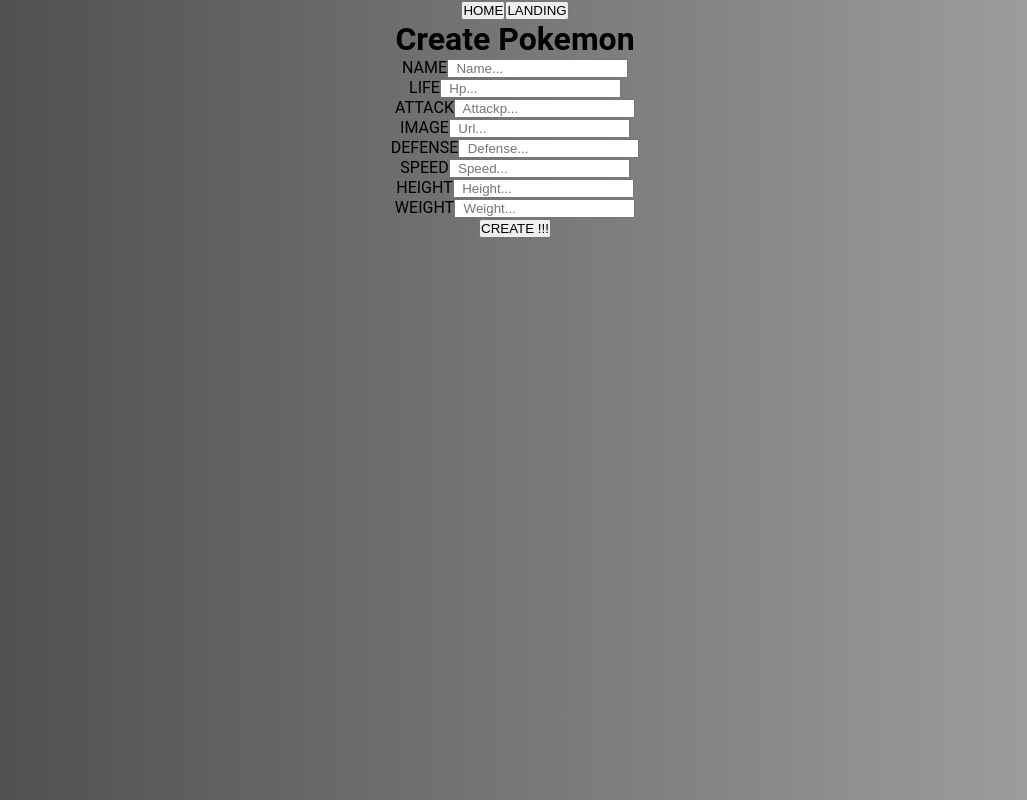
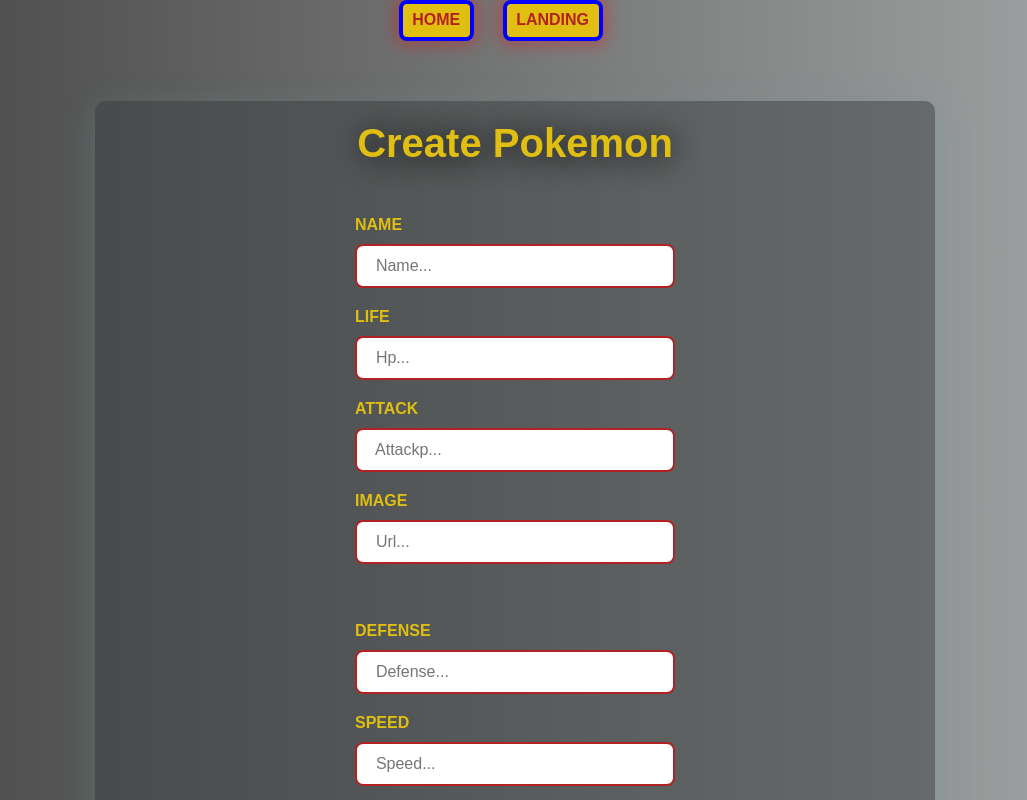
Before and after one commit to hrking31/Pokemon-Hrking31-, a React (Create React App) app in the folder client/: page /create in a window 1280 px wide. Shown: the top 800 px of the page, without its empty margins (125-1152 px from the left). Built offline with nearby package versions, Linux system fonts and the light colour scheme.

Commit message:
trabajando en css

```diff
--- a/client/src/Views/Detail/Detail.jsx
+++ b/client/src/Views/Detail/Detail.jsx
@@ -1,3 +1,4 @@
+import style from "./Detail.module.css";
 import { useEffect } from "react";
 import { useDispatch, useSelector } from "react-redux";
 import { useParams } from "react-router-dom";
@@ -15,6 +16,7 @@
 
   return (
     <div>
+      <div>
         <Link to="/">
           <button>Landing</button>
         </Link>
@@ -24,12 +26,16 @@
         <Link to="/create">
           <button>Form</button>
         </Link>
-      <div>
+      </div>
+
+      <div className={style.containerDetail}>
+        <div className={style.name}>
+          <h1>{pokemon.name}</h1>
+        </div>
+        <div className={style.containerInfo}>
+          <div className={style.infoCharacter}>
             <h3>{pokemon.id}</h3>
             <h4>ID</h4>
-        <h3>{pokemon.name}</h3>
-        <h4>NAME</h4>
-        <img src={pokemon.image} alt="img not found" />
             <h3>{pokemon.hp}</h3>
             <h4>VIDA</h4>
             <h3>{pokemon.attack}</h3>
@@ -45,6 +51,11 @@
             <h3>{pokemon.types?.join(", ")}</h3>
             <h4>TYPES</h4>
           </div>
+          <div className={style.imgCharacter}>
+            <img src={pokemon.image} alt="img not found" />
+          </div>
+        </div>
+      </div>
     </div>
   );
 }
--- a/client/src/Views/Detail/Detail.module.css
+++ b/client/src/Views/Detail/Detail.module.css
@@ -0,0 +1,94 @@
+.containerDetail {
+  display: flex;
+  flex-direction: column;
+  /* justify-content: center; */
+  align-items: center;
+  height: 80vh;
+  padding-top: 40px;
+  padding-bottom: 180px;
+}
+
+.name {
+  background: rgba(59, 65, 64, 0.5);
+  box-shadow: 0 8px 32px 0 rgba(180, 237, 227, 0.3);
+  backdrop-filter: blur(5px);
+  -webkit-backdrop-filter: blur(5px);
+  border-radius: 10px;
+  border: 1px solid rgb(93, 159, 146);
+  padding: 14px 24px;
+  color: white;
+  margin-bottom: 30px;
+  text-align: center;
+  width: 550px;
+  text-transform: uppercase;
+  font-size: 20px;
+}
+
+.containerInfo {
+  display: flex;
+  /* justify-content: space-evenly; */
+  background: rgba(59, 65, 64, 0.5);
+  box-shadow: 0 8px 32px 0 rgba(180, 237, 227, 0.5);
+  backdrop-filter: blur(5px);
+  -webkit-backdrop-filter: blur(5px);
+  border-radius: 10px;
+  border: 1px solid rgb(93, 159, 146);
+  padding: 25px;
+  color: white;
+  margin-bottom: 30px;
+}
+
+.infoCharacter {
+  color: white;
+  margin-right: 10px;
+  position: relative;
+  display: flex;
+  flex-direction: column;
+  justify-content: space-between;
+  width: 300px;
+}
+
+.infoCharacter h4 {
+  margin-bottom: 12px;
+  color: rgb(76, 241, 208);
+}
+
+/* .imgCharacter {
+  display: flex;
+  flex-direction: column;
+  justify-content: center;
+  align-items: center;
+} */
+.imgCharacter img {
+  width: 100%;
+  /* border-radius: 10px;
+  box-shadow: 0 8px 32px 0 rgba(195, 198, 197, 0.7); */
+}
+
+/* .status {
+  color: rgb(46, 193, 63);
+  margin-bottom: 10px;
+  text-transform: uppercase;
+} */
+
+/* @media (max-width: 768px) {
+  .containerDetail {
+    margin-top: 30px;
+    display: flex;
+    flex-direction: column;
+    align-items: center;
+  }
+  .containerInfo {
+    display: flex;
+    flex-direction: column;
+  }
+  .imgCharacter img {
+    width: 80%;
+    margin-top: 25px;
+    border-radius: 8px;
+  }
+  .name {
+    width: 80%;
+    font-size: 16px;
+  }
+} */
--- a/client/src/Views/Form/Form.jsx
+++ b/client/src/Views/Form/Form.jsx
@@ -1,3 +1,4 @@
+import style from "../Form/Form.module.css";
 import { useState } from "react";
 import { Link } from "react-router-dom";
 import { useDispatch, useSelector } from "react-redux";
@@ -32,9 +33,10 @@
   });
 
   //------>>>//--REGEX--//<<<------//
-  const noEmpty = /\S+/;
+  const noEmpty = /\S+/; //------>>>//--Espacios en Blanco--//<<<------//
   const validateName = /^.{5,200}$/; //------>>>//--Rango de 5 a 200--//<<<------//
-  const validateNum = /^(?:\d{1,3}(?:\.\d{0,1})?|0\.\d{1})$/;
+  const validateNum = /^(?:\d{1,3}(?:\.\d{0,1})?|0\.\d{1})$/; //------>>>//--Numeros de tres cifras o decimal de una decima--//<<<------//
+  const validateUrl = /(https?:\/\/.*\.(?:png|jpg))/i; //------>>>//--Inicie https y termine . png o jpg--//<<<------//
 
   const changeHandler = (event) => {
     const property = event.target.name;
@@ -54,12 +56,39 @@
       !noEmpty.test(form.name) ||
       !validateName.test(form.name) ||
       form.name.length < 5
-        ? "Name required. more than 5 characters"
+        ? "Name required, more than 5 characters"
         : "";
 
-    newErrors.hp =
-      !validateNum.test(form.hp) || parseInt(form.hp) < 1
-        ? "Number required. Higher than 1"
+    newErrors.hp = !validateNum.test(form.hp)
+      ? "Mandatory number, with a maximum of three figures or a decimal of one tenth"
+      : "";
+    setErrors({ ...errors, ...newErrors });
+
+    newErrors.attack = !validateNum.test(form.attack)
+      ? "Mandatory number, with a maximum of three figures or a decimal of one tenth"
+      : "";
+    setErrors({ ...errors, ...newErrors });
+
+    newErrors.image = !validateUrl.test(form.image) ? "URL required" : "";
+    setErrors({ ...errors, ...newErrors });
+
+    newErrors.defense = !validateNum.test(form.defense)
+      ? "Mandatory number, with a maximum of three figures or a decimal of one tenth"
+      : "";
+    setErrors({ ...errors, ...newErrors });
+
+    newErrors.speed = !validateNum.test(form.speed)
+      ? "Mandatory number, with a maximum of three figures or a decimal of one tenth"
+      : "";
+    setErrors({ ...errors, ...newErrors });
+
+    newErrors.height = !validateNum.test(form.height)
+      ? "Mandatory number, with a maximum of three figures or a decimal of one tenth"
+      : "";
+    setErrors({ ...errors, ...newErrors });
+
+    newErrors.weight = !validateNum.test(form.weight)
+      ? "Mandatory number, with a maximum of three figures or a decimal of one tenth"
       : "";
     setErrors({ ...errors, ...newErrors });
   };
@@ -70,15 +99,31 @@
     validate({ ...form });
   };
 
+  // const submitHandler = async (event) => {
+  //   event.preventDefault();
+  //   try {
+  //     await dispatch(postPokemon({ ...form }));
+  //     alert("Pokemon creado exitosamente");
+  //   } catch (error) {
+  //     alert(`Error al crear el Pokemon: ${error.message}`);
+  //   }
+  //   validate({ ...form });
+  // };
+
   return (
     <form onSubmit={submitHandler}>
+      <div className={style.button_container}>
         <Link to="/home">
           <button>HOME</button>
         </Link>
         <Link to="/">
           <button>LANDING</button>
         </Link>
+      </div>
+      <div className={style.form_container}>
+        <div className={style.title}>
           <h1>Create Pokemon</h1>
+        </div>
         <div>
           <label>NAME</label>
           <input
@@ -125,6 +170,14 @@
             placeholder="  Url..."
           />
           {errors.image && <span>{errors.image}</span>}
+        </div>
+
+        <div className={style.img}>
+          <img
+            src={form.image}
+            alt=""
+            style={{ width: "200px", height: "auto" }}
+          />
         </div>
 
         <div>
@@ -175,7 +228,7 @@
           {errors.weight && <span>{errors.weight}</span>}
         </div>
 
-      <div>
+        <div className={style.form_container_checkbox}>
           {types.map((type) => (
             <div key={type.id}>
               <input
@@ -190,7 +243,10 @@
           ))}
         </div>
 
-      <button type="submit">CREATE !!!</button>
+        <button className={style.button} type="submit">
+          CREATE !!!
+        </button>
+      </div>
     </form>
   );
 }
--- a/client/src/Views/Form/Form.module.css
+++ b/client/src/Views/Form/Form.module.css
@@ -0,0 +1,106 @@
+.form_container {
+  display: flex;
+  flex-direction: column;
+  align-items: center;
+  padding: 20px;
+  /* background-color: #1014c5; */
+  /* background-image: linear-gradient(
+    rgba(0, 0, 255, 0.774),
+    rgba(0, 0, 161, 0.562)
+  ); */
+  background: rgba(59, 65, 64, 0.5);
+  border-radius: 10px;
+  box-shadow: 0 8px 32px 0 rgba(92, 155, 143, 0.37);
+  font-family: Arial, sans-serif;
+  margin: 0 220px;
+  margin-top: 60px;
+  margin-bottom: 60px;
+}
+
+.title {
+  margin-bottom: 50px;
+  font-size: 20px;
+  font-weight: bold;
+  text-align: center;
+  color: #e0be12;
+  font-family: Arial, sans-serif;
+  text-shadow: 2px 2px 30px rgba(0, 0, 0, 0.9);
+}
+
+.container_checkbox {
+  display: grid;
+  grid-template-columns: repeat(2, 1fr);
+  grid-gap: 10px;
+}
+
+.form_container label {
+  display: block;
+  font-size: 1rem;
+  font-weight: bold;
+  margin-bottom: 10px;
+  color: #e0be12;
+  text-align: left;
+}
+
+.form_container input {
+  border: 2px solid #b22222;
+  border-radius: 0.5rem;
+  font-size: 1rem;
+  line-height: 1.25rem;
+  padding: 10px;
+  width: 20rem;
+  box-sizing: border-box;
+  margin-bottom: 20px;
+}
+
+.button {
+  width: 160px;
+  height: 40px;
+  margin-top: 10px;
+  border-radius: 20px;
+  background-color: #e0be12;
+  color: #b22222;
+  cursor: pointer;
+  font-size: 16px;
+  text-shadow: 2px 2px 30px #b22222;
+  border: 4px solid red;
+  box-shadow: 0 0 15px 5px rgba(255, 0, 0, 0.3);
+  margin-bottom: 40px;
+  margin-top: 60px;
+}
+.form_container span {
+  color: red;
+  margin-top: 4px;
+  font-size: 14px;
+  text-align: center;
+  display: block;
+  margin-bottom: 10px;
+}
+
+.img {
+  width: 200px;
+  height: auto;
+  margin-top: 10px;
+  margin-bottom: 10px;
+  border-radius: 10px;
+}
+
+.button_container button {
+  margin-right: 1.8rem;
+  border-width: 1px;
+  padding: 0.4rem 0.6rem;
+  font-size: 1rem;
+  line-height: 1.25rem;
+  font-weight: bold;
+  color: #b22222;
+  background-color: #e0be12;
+  border: 4px solid blue;
+  border-radius: 0.5rem;
+  cursor: pointer;
+  box-shadow: 0 0 15px 5px rgba(255, 0, 0, 0.3);
+}
+
+.button_container:button hover {
+  background-color: rgb(245, 166, 8);
+  cursor: pointer;
+}
--- a/client/src/components/Card/Card.module.css
+++ b/client/src/components/Card/Card.module.css
@@ -9,6 +9,7 @@
   position: relative;
   height: 400px;
   margin: 40px auto;
+  text-transform: capitalize;
 
   background-color: #f2f2f2;
   padding: 20px;
```
Also changed, not shown: 1 other file (tests, documents, lock files or other folders). Lines whose indentation alone changed are shown as unchanged.
